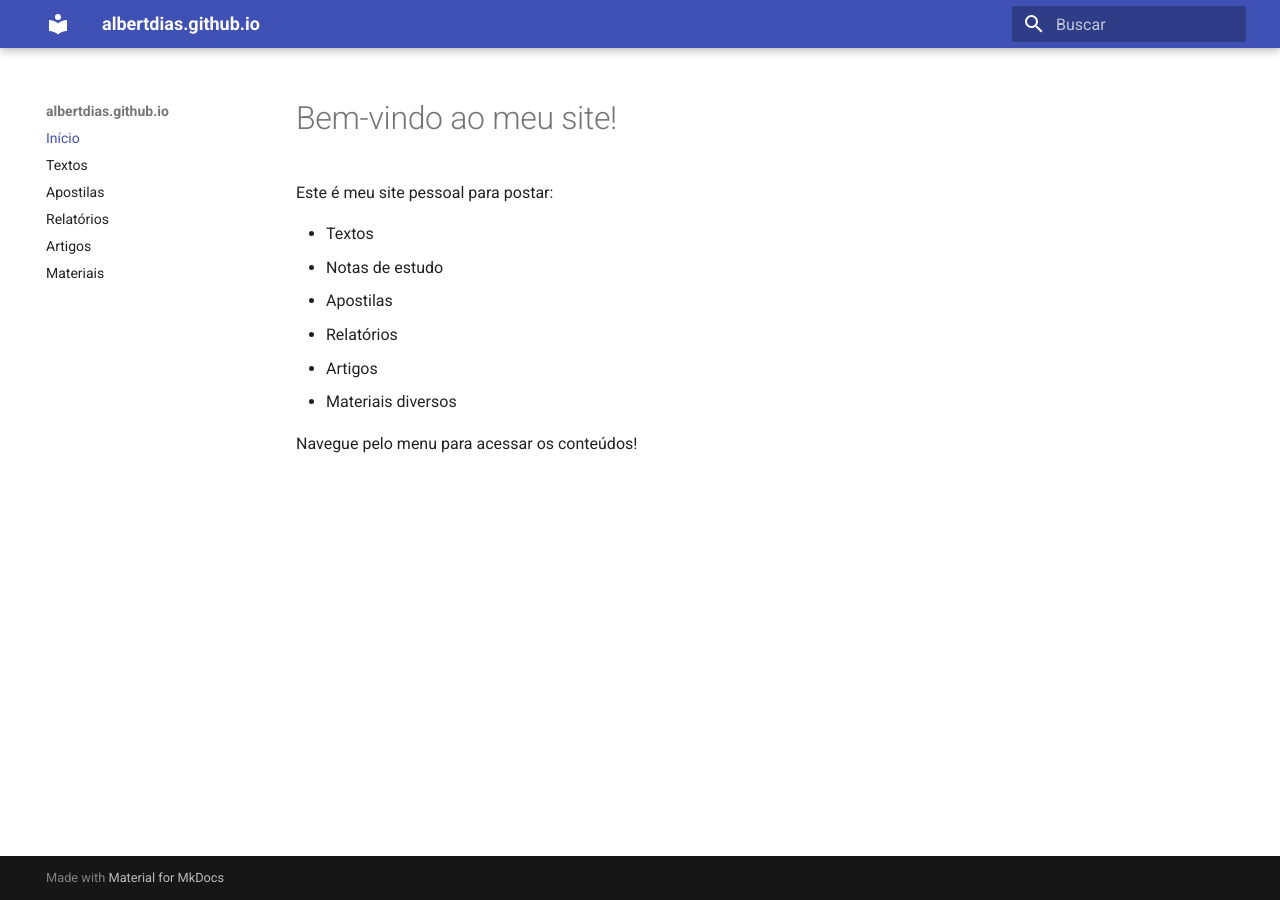
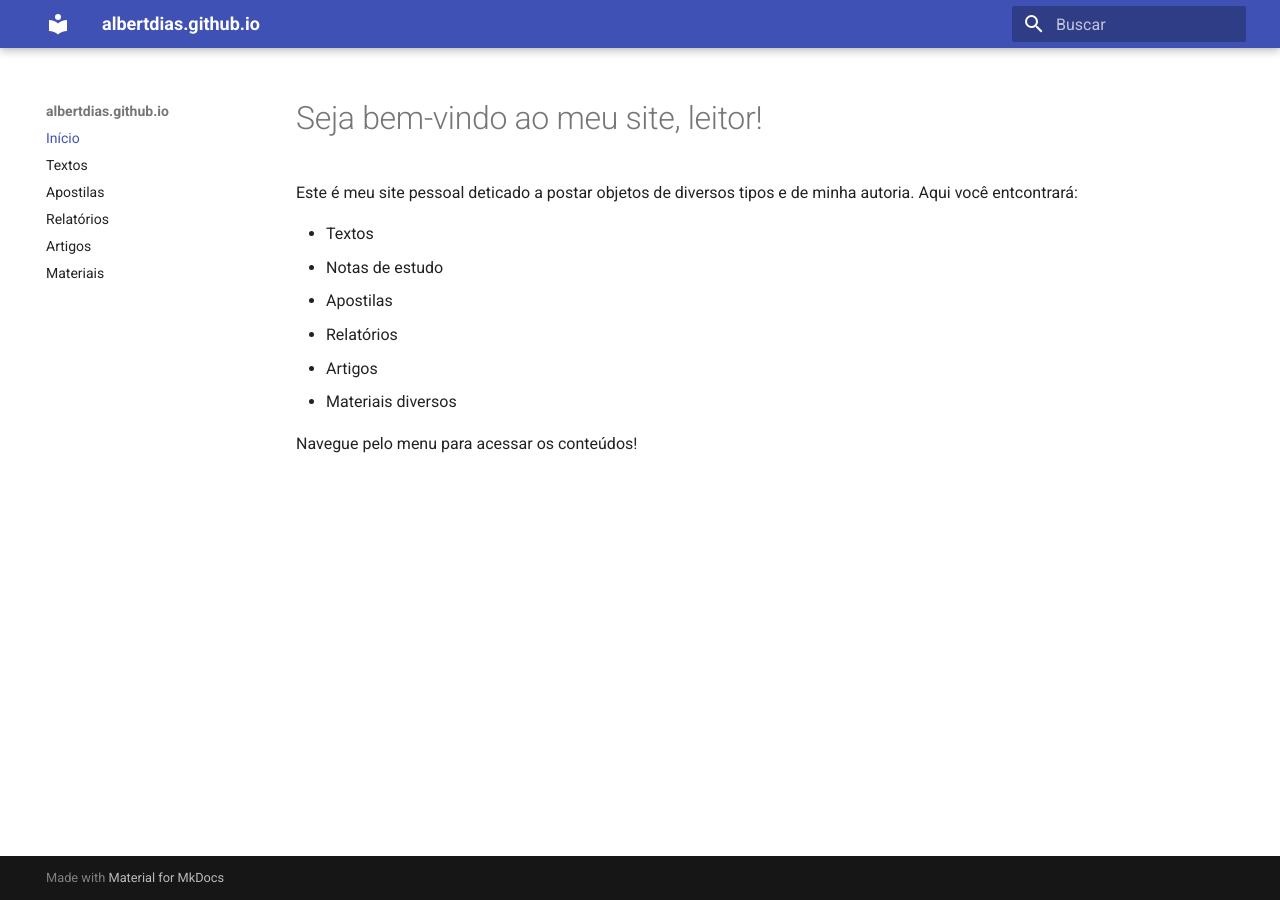
Before and after one commit to albertdiasdrive-ui/albertdias.github.io, an MkDocs documentation site: the page built from docs/index.md, in a window 1280 px wide. Built offline with MkDocs 1.6.1 and Material for MkDocs 9.7.7, drawn with Linux system fonts in a browser that asks for light colours.

Commit message:
Update index.md

```diff
--- a/docs/index.md
+++ b/docs/index.md
@@ -1,6 +1,6 @@
-# Bem-vindo ao meu site!
+# Seja bem-vindo ao meu site, leitor!
 
-Este é meu site pessoal para postar:
+Este é meu site pessoal deticado a postar objetos de diversos tipos e de minha autoria. Aqui você entcontrará:
 
 - Textos
 - Notas de estudo
```
